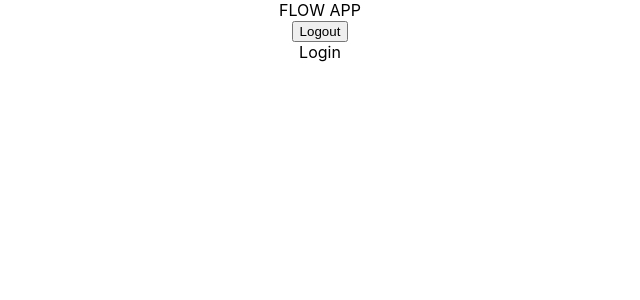
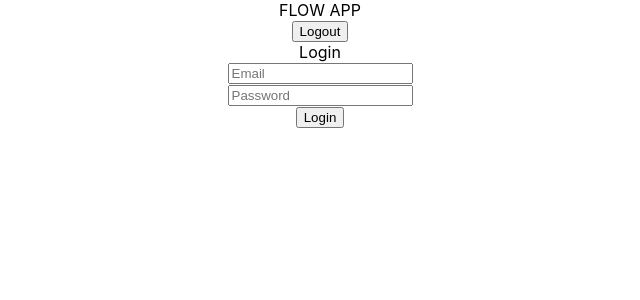
Before and after one commit to saswat3115/flow-app, a React (Create React App) app: page / in a window 1280 px wide. Shown: the top 300 px of the page, without its empty margins (320-960 px from the left). Built offline with nearby package versions, Linux system fonts and the light colour scheme.

Commit message:
login page layout added

```diff
--- a/src/pages/flows/flows.jsx
+++ b/src/pages/flows/flows.jsx
@@ -2,5 +2,4 @@ import React from 'react';
 
 const Flows = () => <div>Flows</div>;
 
-
 export default Flows;
--- a/src/pages/home/home.jsx
+++ b/src/pages/home/home.jsx
@@ -2,5 +2,4 @@ import React from 'react';
 
 const Home = () => <div>Home</div>;
 
-
 export default Home;
--- a/src/pages/login/login.jsx
+++ b/src/pages/login/login.jsx
@@ -1,5 +1,20 @@
 import React from 'react';
 
-const Login = () => <div>Login</div>
+const Login = () => {
+    return <div className="login">
+        <div className="login-section">
+            <div>
+                Login
+            </div>
+            <div className="form-group">
+              <input type="text" className="form-control" placeholder="Email" />
+            </div>
+            <div className="form-group">
+              <input type="password" className="form-control" placeholder="Password" />
+            </div>
+            <button className="btn btn-login">Login</button>
+        </div>
+    </div>;
+}
 
 export default Login;
```
